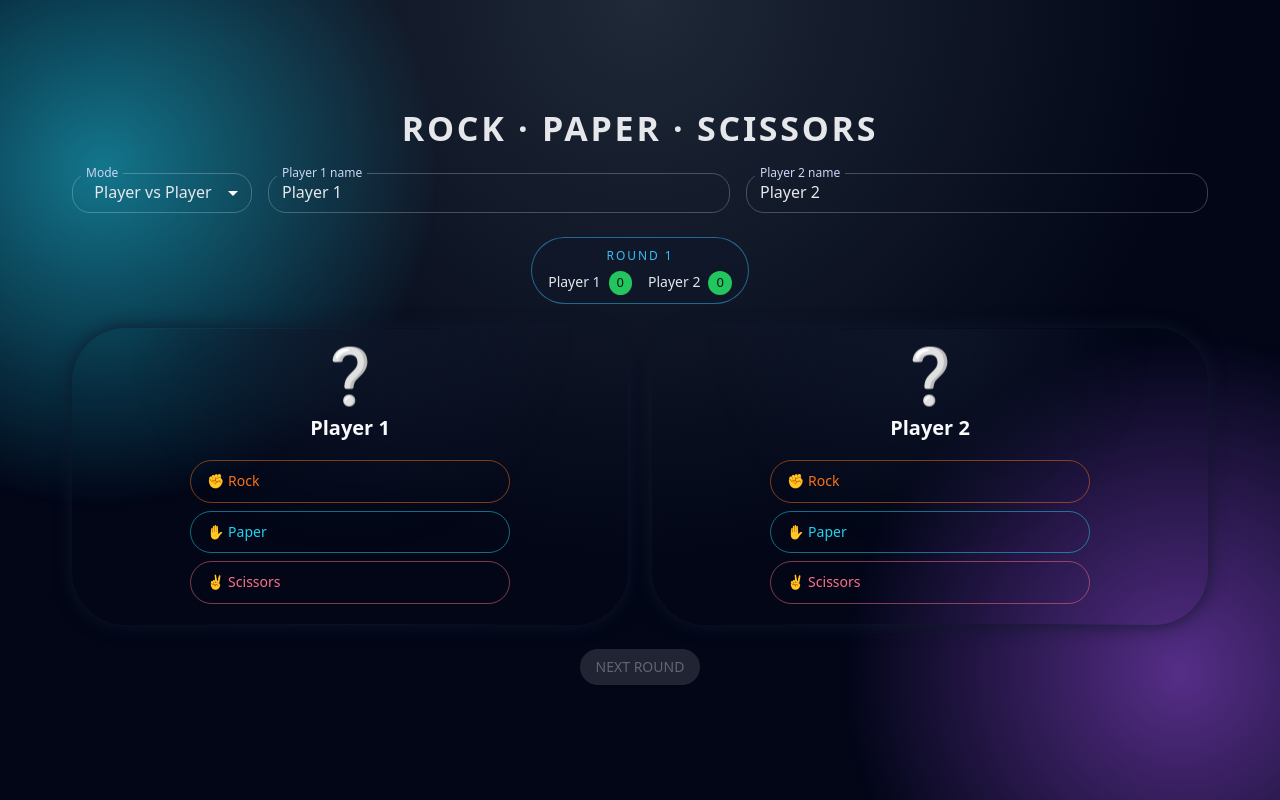
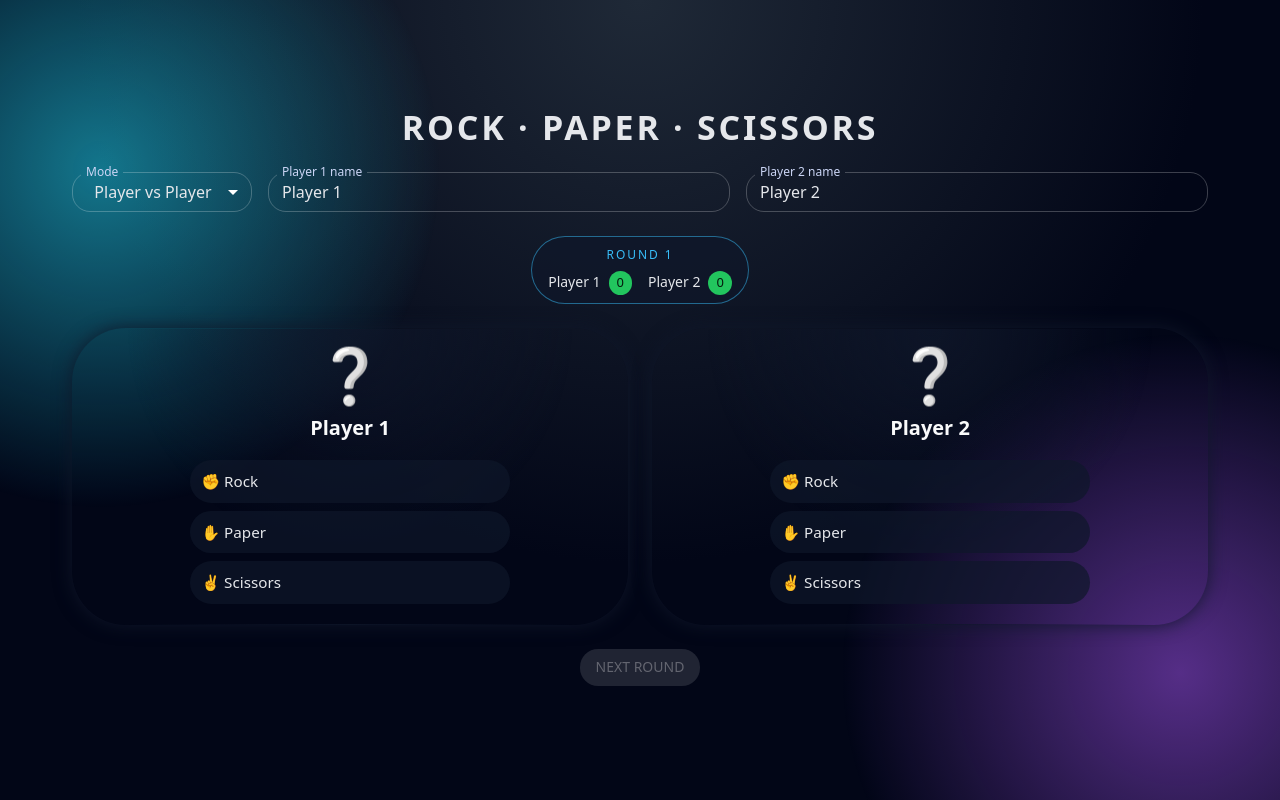
Before and after one commit to zakaroff-aviiator/rps-react, a React (Vite) app: page / in a window 1280 px wide. Built offline with nearby package versions, Linux system fonts and the light colour scheme.

Commit message:
Modif: Change style button border line

```diff
--- a/src/components/ChoiceButton.tsx
+++ b/src/components/ChoiceButton.tsx
@@ -14,27 +14,75 @@ const choiceLabels: Record<Choice, string> = {
   scissors: '✌️ Scissors',
 };
 
-const choiceColor: Record<Choice, 'warning' | 'info' | 'error'> = {
-  rock: 'warning',
-  paper: 'info',
-  scissors: 'error',
-};
+export const ChoiceButton = ({ choice, isActive, disabled, onClick }: Props) => {
+  const activeBgByChoice: Record<Choice, string> = {
+    rock: 'rgba(248,113,113,0.22)',
+    paper: 'rgba(56,189,248,0.22)',
+    scissors: 'rgba(244,114,182,0.22)',
+  };
 
-export const ChoiceButton = ({ choice, isActive, disabled, onClick }: Props) => {
   return (
     <Button
-      variant={isActive ? 'contained' : 'outlined'}
-      color={choiceColor[choice]}
+      fullWidth
       disabled={disabled}
       onClick={onClick}
-      fullWidth
+      variant="text"
+      disableElevation
+      disableRipple
       sx={{
+        justifyContent: 'flex-start',
+        textTransform: 'none',
+        fontWeight: 500,
+        fontSize: '0.95rem',
+
+        py: 1,
+        px: 1.4,
         borderRadius: 999,
-        textTransform: 'none',
-        justifyContent: 'flex-start',
-        px: 2,
-        py: 1,
-        fontWeight: isActive ? 600 : 500,
+
+        // absolutely no border
+        border: 'none',
+        outline: 'none',
+
+        backgroundColor: isActive
+          ? activeBgByChoice[choice]
+          : 'rgba(15,23,42,0.7)',
+
+        boxShadow: isActive
+          ? '0 0 16px rgba(94,234,212,0.55)'
+          : '0 0 0 rgba(0,0,0,0)',
+
+        transform: isActive ? 'scale(1.05)' : 'scale(1)',
+        transition: 'all 0.22s ease-out',
+
+        color: '#e5e7eb',
+
+        '&:hover': {
+          backgroundColor: disabled
+            ? 'rgba(15,23,42,0.7)'
+            : 'rgba(148,163,184,0.32)',
+          transform: disabled ? 'scale(1)' : 'scale(1.03)',
+          boxShadow: disabled
+            ? '0 0 0 rgba(0,0,0,0)'
+            : '0 0 18px rgba(94,234,212,0.45)',
+        },
+
+        // kill browser / MUI focus ring
+        '&:focus': {
+          outline: 'none',
+          boxShadow: 'none',
+        },
+        '&:focus-visible': {
+          outline: 'none',
+          boxShadow: isActive
+            ? '0 0 16px rgba(94,234,212,0.55)'
+            : 'none',
+        },
+
+        '&.Mui-disabled': {
+          opacity: 0.5,
+          boxShadow: 'none',
+          cursor: 'default',
+        },
       }}
     >
       {choiceLabels[choice]}
```
